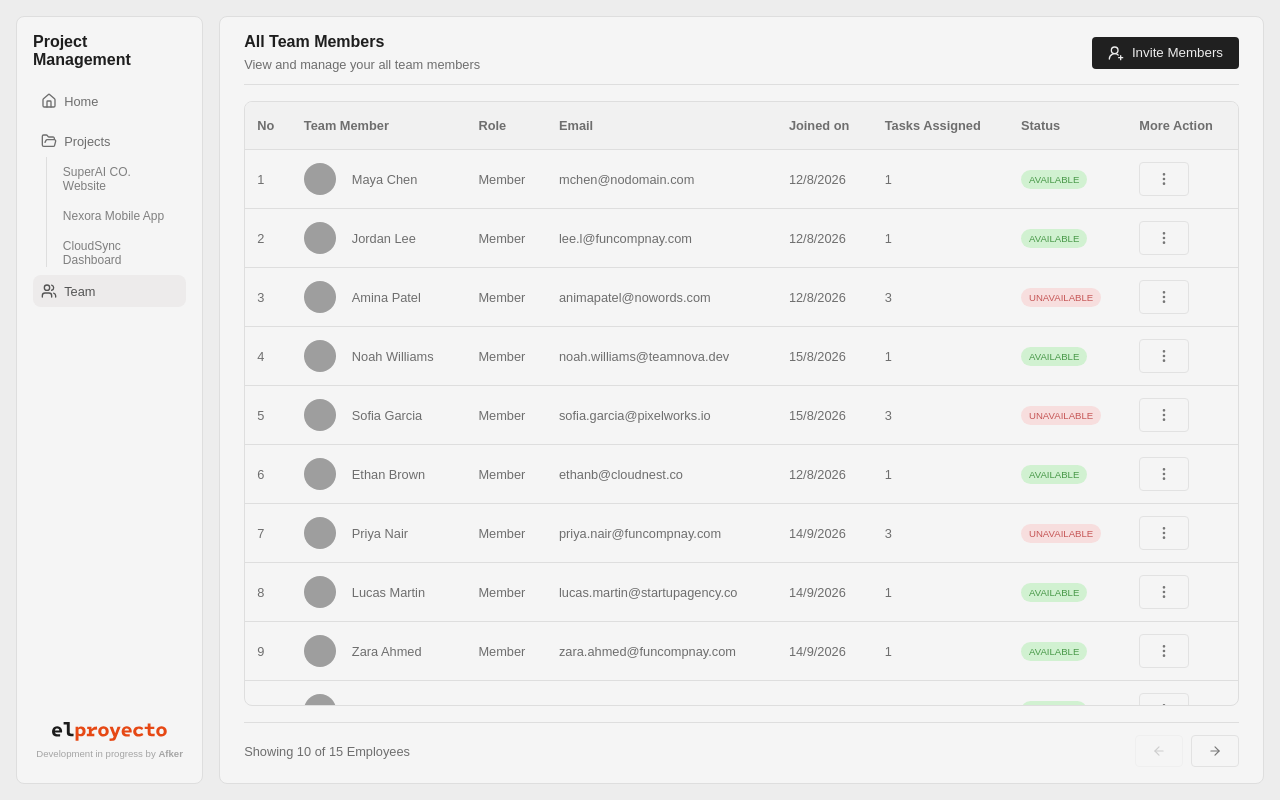
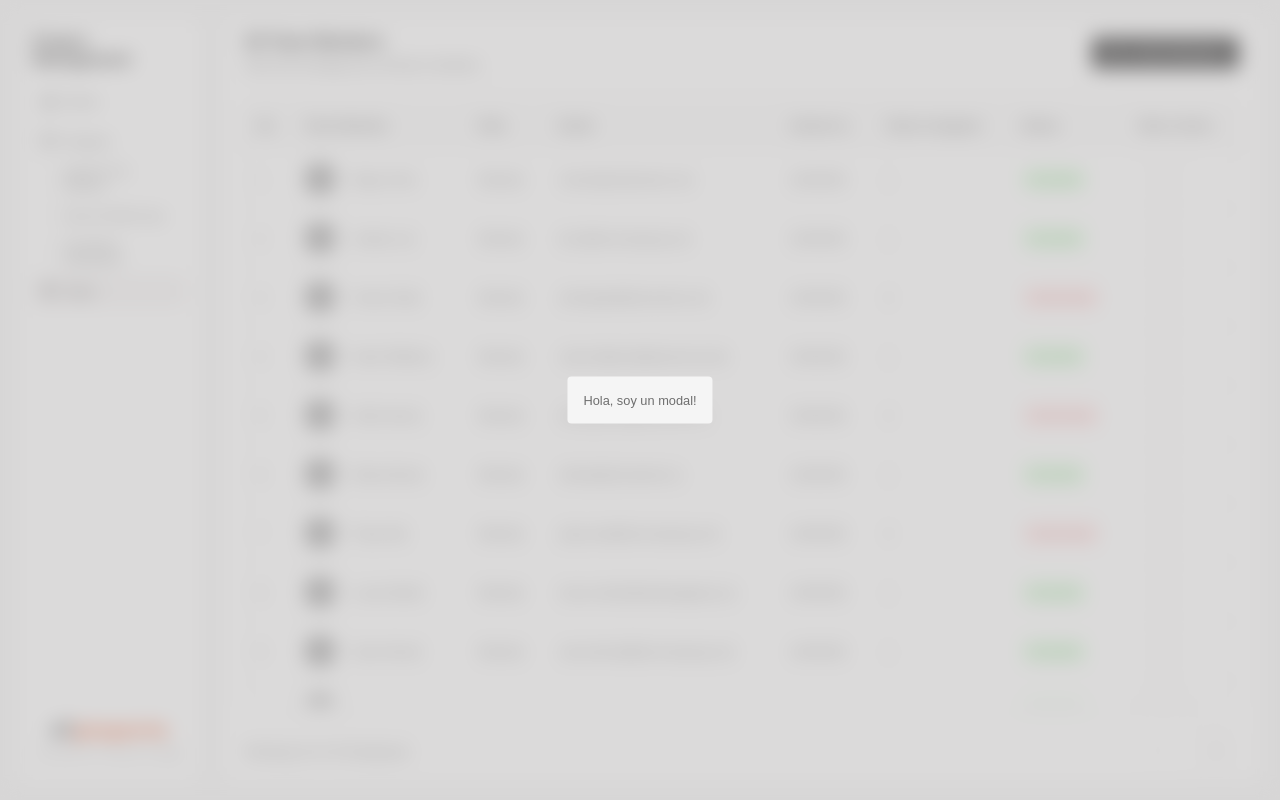
Before and after one commit to Afker99/el-proyecto, a React (Vite) app: page /team in a window 1280 px wide. Both pictures are taken after a click on the button "Invite Members". Built offline with nearby package versions, Linux system fonts and the light colour scheme; grey boxes are pictures that could not be loaded; a web font is replaced by a local one.

Commit message:
model window developed

```diff
--- /dev/null
+++ b/src/components/Modal/Modal.tsx
@@ -0,0 +1,17 @@
+import styles from "./styles.module.scss";
+
+interface ModalProps {
+  children: React.JSX.Element;
+  onClick: () => void;
+}
+
+function Modal({ children, onClick }: ModalProps): React.JSX.Element {
+  return (
+    <>
+      <div className={styles.overlay} onClick={onClick}></div>
+      <div className={styles.modal}>{children}</div>
+    </>
+  );
+}
+
+export default Modal;
--- /dev/null
+++ b/src/components/Modal/styles.module.scss
@@ -0,0 +1,24 @@
+@import "../../scss/variable.scss";
+
+.overlay {
+  position: fixed;
+  top: 0;
+  left: 0;
+  right: 0;
+  bottom: 0;
+  background-color: rgba(193, 191, 191, 0.5);
+  backdrop-filter: blur(10px);
+  z-index: 3;
+}
+
+.modal {
+  z-index: 4;
+  position: fixed;
+  top: 50%;
+  left: 50%;
+  transform: translate(-50%, -50%);
+  background-color: $white;
+  // border: $border;
+  padding: 1rem;
+  border-radius: $border-radius;
+}
--- a/src/components/Sidebar/styles.module.scss
+++ b/src/components/Sidebar/styles.module.scss
@@ -1,7 +1,9 @@
+@import "../../scss/variable.scss";
+
 .sidebar {
   flex: 0 1 15%;
   background-color: #f5f5f5;
-  border: 1px solid #dedede;
+  border: $border;
   border-radius: 0.5rem;
   padding: 1rem;
 
@@ -52,7 +54,7 @@
     display: flex;
     flex-direction: column;
     gap: 1rem;
-    border-left: 1px solid #dedede;
+    border-left: $border;
     padding: 0.5rem 1rem 0;
     margin-left: 0.8rem;
 
--- a/src/components/TabHeader/Header.tsx
+++ b/src/components/TabHeader/Header.tsx
@@ -1,4 +1,6 @@
+import { useState } from "react";
 import Button from "../Button/Button";
+import Modal from "../Modal/Modal";
 import styles from "./styles.module.scss";
 
 interface HeaderProps {
@@ -14,18 +16,29 @@ function Header({
   desc,
   buttonChild,
   buttonText,
-  onClick
+  onClick,
 }: HeaderProps): React.JSX.Element {
+  const [isModalOpen, setIsModalOpen] = useState<boolean>(false);
+  function handleClick() {
+    if (onClick) onClick();
+    setIsModalOpen(true);
+  }
   return (
     <header>
       <div>
         <h2 className={styles.title}>{title}</h2>
         <p>{desc}</p>
       </div>
-      <Button variant="Primary" hasIcon={true} onClick={onClick}>
+      <Button variant="Primary" hasIcon={true} onClick={handleClick}>
         {buttonChild}
         <span>{buttonText}</span>
       </Button>
+
+      {isModalOpen && (
+        <Modal onClick={() => setIsModalOpen(false)}>
+          <div>Hola, soy un modal!</div>
+        </Modal>
+      )}
     </header>
   );
 }
--- a/src/global.module.scss
+++ b/src/global.module.scss
@@ -1,3 +1,5 @@
+
+
 * {
   padding: 0;
   margin: 0;
--- /dev/null
+++ b/src/scss/variable.scss
@@ -0,0 +1,5 @@
+$border: 1px solid #dedede;
+
+$white: #f5f5f5;
+
+$border-radius: 0.25rem;
```
